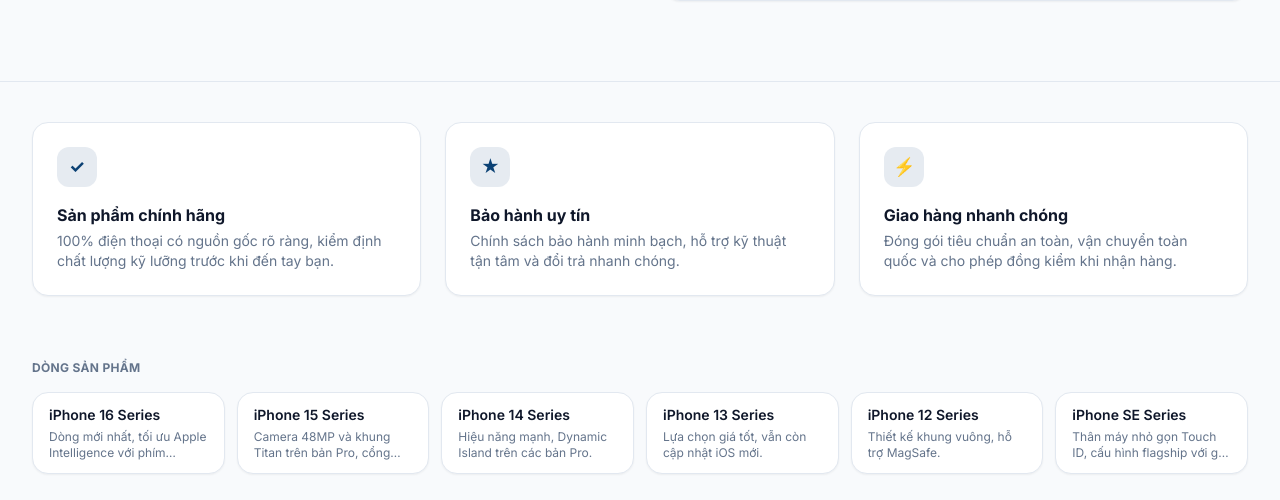
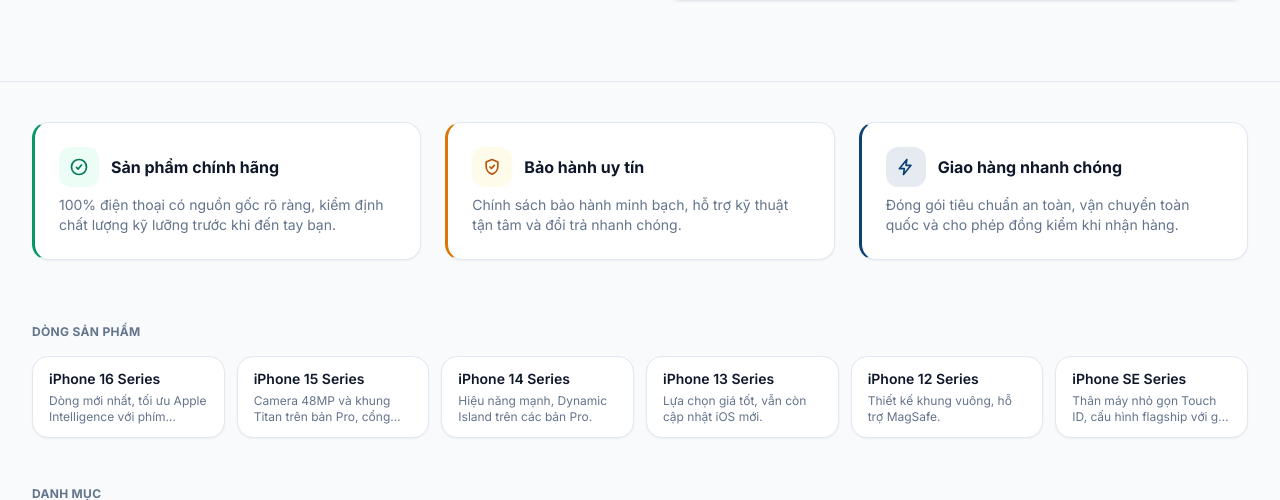
Before and after one commit to HienPhuong99/phone-shop, a Laravel app: page / in a window 1280 px wide. Shown: the part 801-1301 px from the top of the page. Run offline with Laravel 12, Linux system fonts and the light colour scheme; a user stored in the database is signed in; data comes from the database, SQL or seed files in the repository; tables that the repository leaves empty hold one stand-in row (values such as "Sample post"); style sheets or scripts are compiled from the project's sources; some libraries are stand-ins or nearby versions.

Commit message:
Lam lai khoi cam ket trang chu: bo cuc ngang + mau rieng tung the
Icon va tieu de dat ngang hang thay vi xep chong, thay ky tu emoji
(✓★⚡) bang SVG that de render dong nhat tren moi thiet bi. Moi cam
ket duoc gan mot mau vien trai + icon rieng (luc: chinh hang, ho
phach: bao hanh, xanh brand: giao hang) de pha the 3 khoi trang
giong het nhau, de phan biet nhanh hon.

Co-Authored-By: Claude Sonnet 5 <noreply@anthropic.com>
Claude-Session: https://claude.ai/code/session_01SW5xKAAVxH1K2mkpUVJQUA

```diff
--- a/resources/views/home.blade.php
+++ b/resources/views/home.blade.php
@@ -28,25 +28,39 @@
     <!-- Value propositions -->
     <section class="max-w-7xl mx-auto px-4 sm:px-6 lg:px-8 py-10">
         <div class="grid grid-cols-1 md:grid-cols-3 gap-6">
-            <div class="bg-white border border-line rounded-2xl shadow-sm p-6">
-                <div class="w-10 h-10 rounded-xl bg-brand/10 text-brand flex items-center justify-center mb-4 font-bold text-lg">
-                    ✓
+            <div class="bg-white border border-line border-l-[3px] border-l-emerald-600 rounded-2xl shadow-sm p-6">
+                <div class="flex items-center gap-3 mb-2">
+                    <div class="w-10 h-10 rounded-xl bg-emerald-50 text-emerald-700 flex items-center justify-center shrink-0">
+                        <svg xmlns="http://www.w3.org/2000/svg" class="h-5 w-5" fill="none" viewBox="0 0 24 24" stroke="currentColor" stroke-width="2">
+                            <path stroke-linecap="round" stroke-linejoin="round" d="M9 12.5l2 2 4-5" />
+                            <circle cx="12" cy="12" r="9" />
+                        </svg>
+                    </div>
+                    <h3 class="font-bold text-base text-ink">Sản phẩm chính hãng</h3>
                 </div>
-                <h3 class="font-bold text-base text-ink mb-1">Sản phẩm chính hãng</h3>
                 <p class="text-sm text-ink-soft">100% điện thoại có nguồn gốc rõ ràng, kiểm định chất lượng kỹ lưỡng trước khi đến tay bạn.</p>
             </div>
-            <div class="bg-white border border-line rounded-2xl shadow-sm p-6">
-                <div class="w-10 h-10 rounded-xl bg-brand/10 text-brand flex items-center justify-center mb-4 font-bold text-lg">
-                    ★
+            <div class="bg-white border border-line border-l-[3px] border-l-amber-600 rounded-2xl shadow-sm p-6">
+                <div class="flex items-center gap-3 mb-2">
+                    <div class="w-10 h-10 rounded-xl bg-amber-50 text-amber-700 flex items-center justify-center shrink-0">
+                        <svg xmlns="http://www.w3.org/2000/svg" class="h-5 w-5" fill="none" viewBox="0 0 24 24" stroke="currentColor" stroke-width="2">
+                            <path stroke-linecap="round" stroke-linejoin="round" d="M12 3l7 3v5.2c0 4.4-3 8.3-7 9.3-4-1-7-4.9-7-9.3V6z" />
+                            <path stroke-linecap="round" stroke-linejoin="round" d="M9.5 12l1.8 1.8L14.8 10" />
+                        </svg>
+                    </div>
+                    <h3 class="font-bold text-base text-ink">Bảo hành uy tín</h3>
                 </div>
-                <h3 class="font-bold text-base text-ink mb-1">Bảo hành uy tín</h3>
                 <p class="text-sm text-ink-soft">Chính sách bảo hành minh bạch, hỗ trợ kỹ thuật tận tâm và đổi trả nhanh chóng.</p>
             </div>
-            <div class="bg-white border border-line rounded-2xl shadow-sm p-6">
-                <div class="w-10 h-10 rounded-xl bg-brand/10 text-brand flex items-center justify-center mb-4 font-bold text-lg">
-                    ⚡
+            <div class="bg-white border border-line border-l-[3px] border-l-brand rounded-2xl shadow-sm p-6">
+                <div class="flex items-center gap-3 mb-2">
+                    <div class="w-10 h-10 rounded-xl bg-brand/10 text-brand flex items-center justify-center shrink-0">
+                        <svg xmlns="http://www.w3.org/2000/svg" class="h-5 w-5" fill="none" viewBox="0 0 24 24" stroke="currentColor" stroke-width="2">
+                            <path stroke-linecap="round" stroke-linejoin="round" d="M13 3L4 14h6l-1 7 9-11h-6z" />
+                        </svg>
+                    </div>
+                    <h3 class="font-bold text-base text-ink">Giao hàng nhanh chóng</h3>
                 </div>
-                <h3 class="font-bold text-base text-ink mb-1">Giao hàng nhanh chóng</h3>
                 <p class="text-sm text-ink-soft">Đóng gói tiêu chuẩn an toàn, vận chuyển toàn quốc và cho phép đồng kiểm khi nhận hàng.</p>
             </div>
         </div>
```
